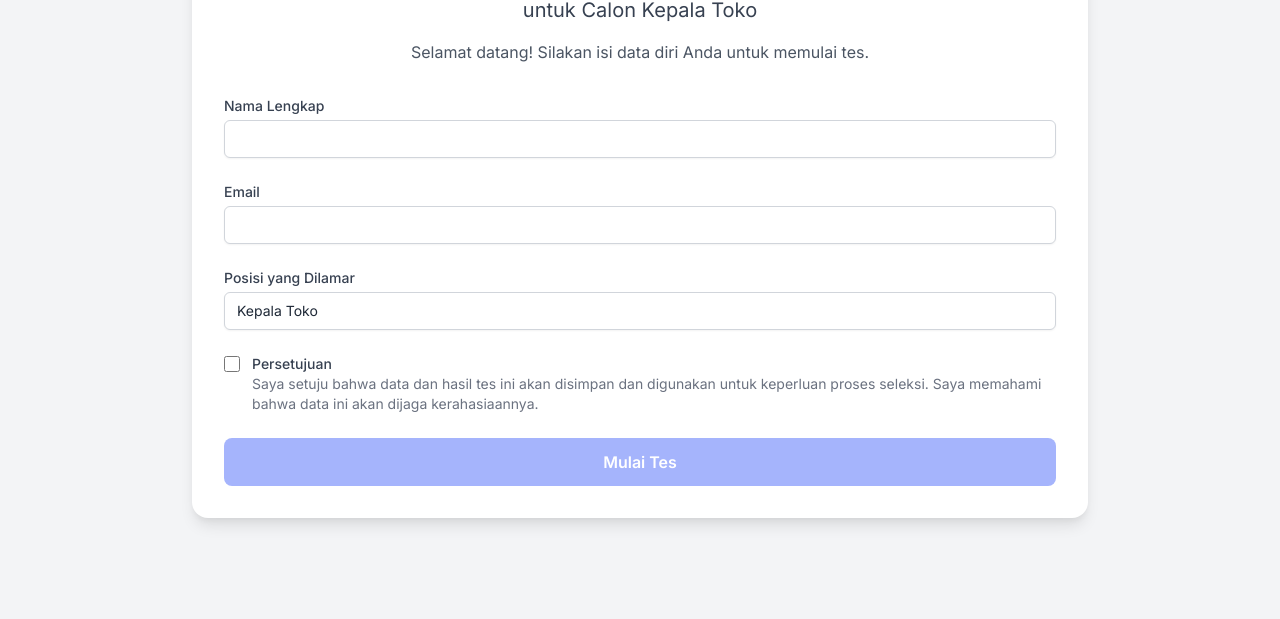
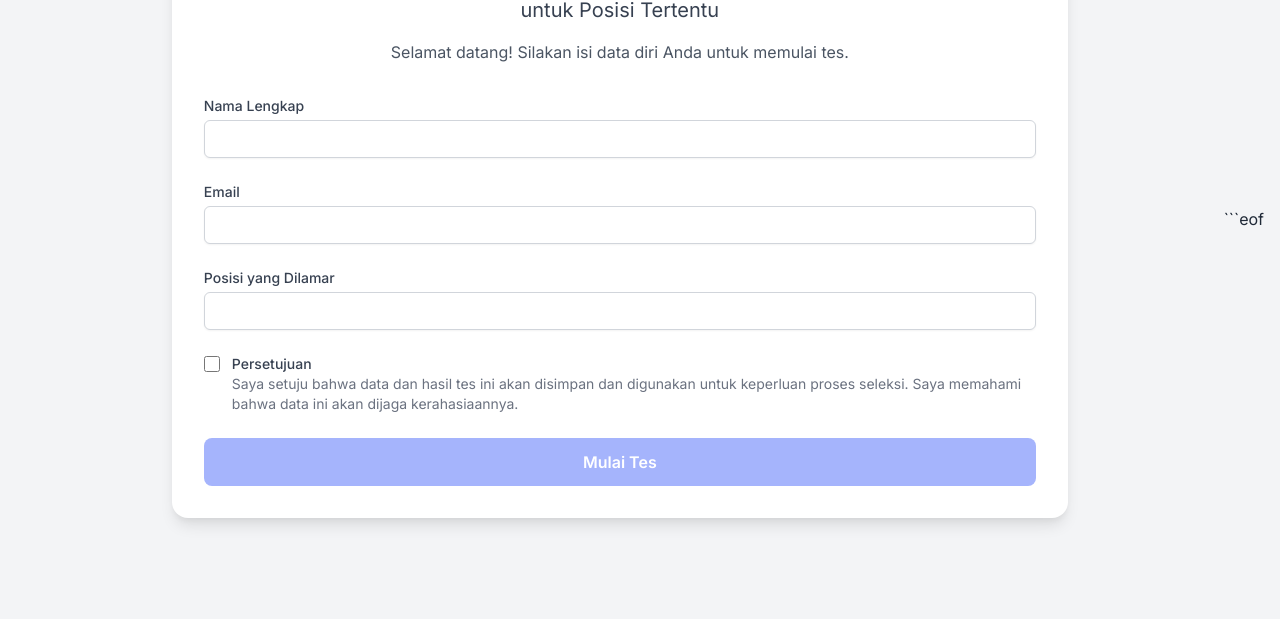
Before and after one commit to yudi1999/MBTI-PSI-KANDIDAT-KEPALA, a plain HTML site: page Index.html in a window 1280 px wide. Shown: the part 181-800 px from the top of the page. Drawn offline with nearby package versions, Linux system fonts and the light colour scheme.

Commit message:
Index.html

````diff
--- a/Index.html
+++ b/Index.html
@@ -3,7 +3,7 @@
 <head>
     <meta charset="UTF-8">
     <meta name="viewport" content="width=device-width, initial-scale-1.0">
-    <title>Tes MBTI - Psikotes Calon Kepala Toko</title>
+    <title>Tes MBTI - Psikotes untuk Posisi Tertentu</title>
     <script src="https://cdn.tailwindcss.com"></script>
     <link href="https://fonts.googleapis.com/css2?family=Inter:wght@400;500;600;700&display=swap" rel="stylesheet">
     <script src="https://cdnjs.cloudflare.com/ajax/libs/jspdf/2.5.1/jspdf.umd.min.js"></script>
@@ -57,7 +57,7 @@
         <div id="welcome-page" class="card">
             <div class="text-center">
                 <h1 class="text-3xl font-bold text-gray-900">Tes MBTI (Myer Briggs Type Indicator)</h1>
-                <p class="text-xl text-gray-700 mt-2">untuk Calon Kepala Toko</p>
+                <p class="text-xl text-gray-700 mt-2">untuk Posisi Tertentu</p>
                 <p class="mt-4 text-gray-600">Selamat datang! Silakan isi data diri Anda untuk memulai tes.</p>
             </div>
             <form id="data-diri-form" class="mt-8 space-y-6">
@@ -71,7 +71,7 @@
                 </div>
                  <div>
                     <label for="posisi" class="block text-sm font-medium text-gray-700">Posisi yang Dilamar</label>
-                    <input type="text" id="posisi" name="posisi" value="Kepala Toko" required class="mt-1 block w-full px-3 py-2 border border-gray-300 rounded-md shadow-sm placeholder-gray-400 focus:outline-none focus:ring-indigo-500 focus:border-indigo-500 sm:text-sm">
+                    <input type="text" id="posisi" name="posisi" required class="mt-1 block w-full px-3 py-2 border border-gray-300 rounded-md shadow-sm placeholder-gray-400 focus:outline-none focus:ring-indigo-500 focus:border-indigo-500 sm:text-sm">
                 </div>
                 <div class="flex items-start">
                     <div class="flex items-center h-5">
@@ -618,3 +618,4 @@
     </script>
 </body>
 </html>
+```eof
````
